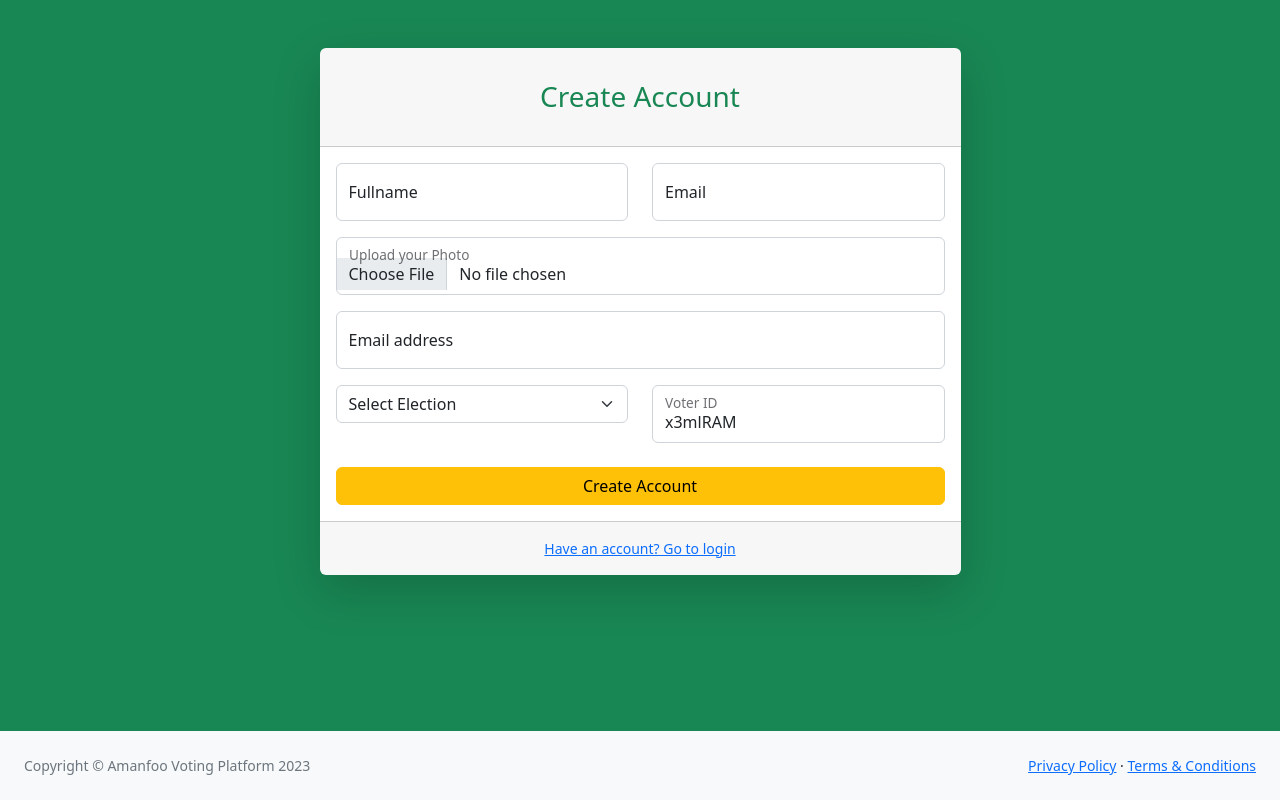
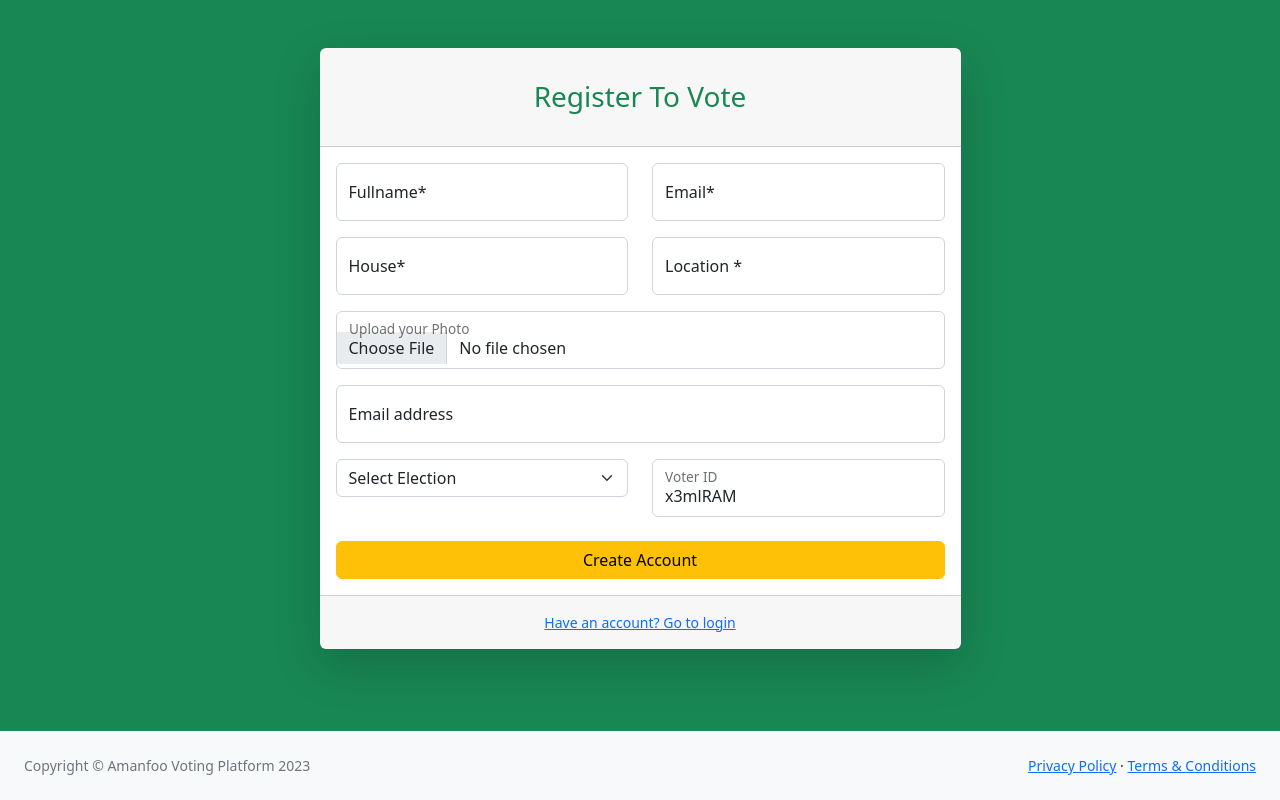
Before and after one commit to charlesbihdev/amanfoo-voting-platform, a PHP site: page /streetlife-africa/register.php in a window 1280 px wide. Run offline with PHP 8.4, Linux system fonts and the light colour scheme; some libraries are stand-ins or nearby versions.

```diff
--- a/login.php
+++ b/login.php
@@ -8,7 +8,7 @@
     <meta name="description" content="" />
     <meta name="author" content="" />
     <title>Login - Amanfoo Voting Platform</title>
-    <link href="css/styles.css" rel="stylesheet" />
+    <link href="./admin/css/styles.css" rel="stylesheet" />
     <script src="https://use.fontawesome.com/releases/v6.3.0/js/all.js" crossorigin="anonymous"></script>
 </head>
 
--- a/register.php
+++ b/register.php
@@ -7,8 +7,8 @@
     <meta name="viewport" content="width=device-width, initial-scale=1, shrink-to-fit=no" />
     <meta name="description" content="" />
     <meta name="author" content="" />
-    <title>Register - SB Admin</title>
-    <link href="css/styles.css" rel="stylesheet" />
+    <title>Voting - Registration</title>
+    <link href="./admin/css/styles.css" rel="stylesheet" />
     <script src="https://use.fontawesome.com/releases/v6.3.0/js/all.js" crossorigin="anonymous"></script>
 </head>
 
@@ -21,24 +21,40 @@
                         <div class="col-lg-7">
                             <div class="card shadow-lg border-0 rounded-lg mt-5">
                                 <div class="card-header">
-                                    <h3 class="text-center font-weight-light my-4 text-success">Create Account</h3>
+                                    <h3 class="text-center font-weight-light my-4 text-success">Register To Vote</h3>
                                 </div>
                                 <div class="card-body">
                                     <form>
                                         <div class="row mb-3">
                                             <div class="col-md-6">
                                                 <div class="form-floating mb-3 mb-md-0">
-                                                    <input class="form-control" id="fullname" type="text" placeholder="Enter your full name" />
-                                                    <label for="fullname">Fullname</label>
+                                                    <input class="form-control" id="fullname" type="text" name="fullname" placeholder="Enter your full name" />
+                                                    <label for="fullname">Fullname*</label>
                                                 </div>
                                             </div>
                                             <div class="col-md-6">
                                                 <div class="form-floating">
-                                                    <input class="form-control" id="inputLastName" type="email" placeholder="Enter your email" />
-                                                    <label for="email">Email</label>
+                                                    <input class="form-control" id="email" type="email" placeholder="Enter your email" name="email" required />
+                                                    <label for="email">Email*</label>
                                                 </div>
                                             </div>
                                         </div>
+
+                                        <div class="row mb-3">
+                                            <div class="col-md-6">
+                                                <div class="form-floating mb-3 mb-md-0">
+                                                    <input class="form-control" id="house" type="text" placeholder="Choose your House" required />
+                                                    <label for="house">House*</label>
+                                                </div>
+                                            </div>
+                                            <div class="col-md-6">
+                                                <div class="form-floating">
+                                                    <input class="form-control" id="location" type="text" placeholder="Enter your inputLocation" name="location" required />
+                                                    <label for="location">Location *</label>
+                                                </div>
+                                            </div>
+                                        </div>
+
                                         <div class="form-floating mb-3">
                                             <input class="form-control" id="photo" type="file" />
                                             <label for="photo">Upload your Photo</label>
```
Also changed, not shown: admin/candidates.php (+12 -12 lines).
